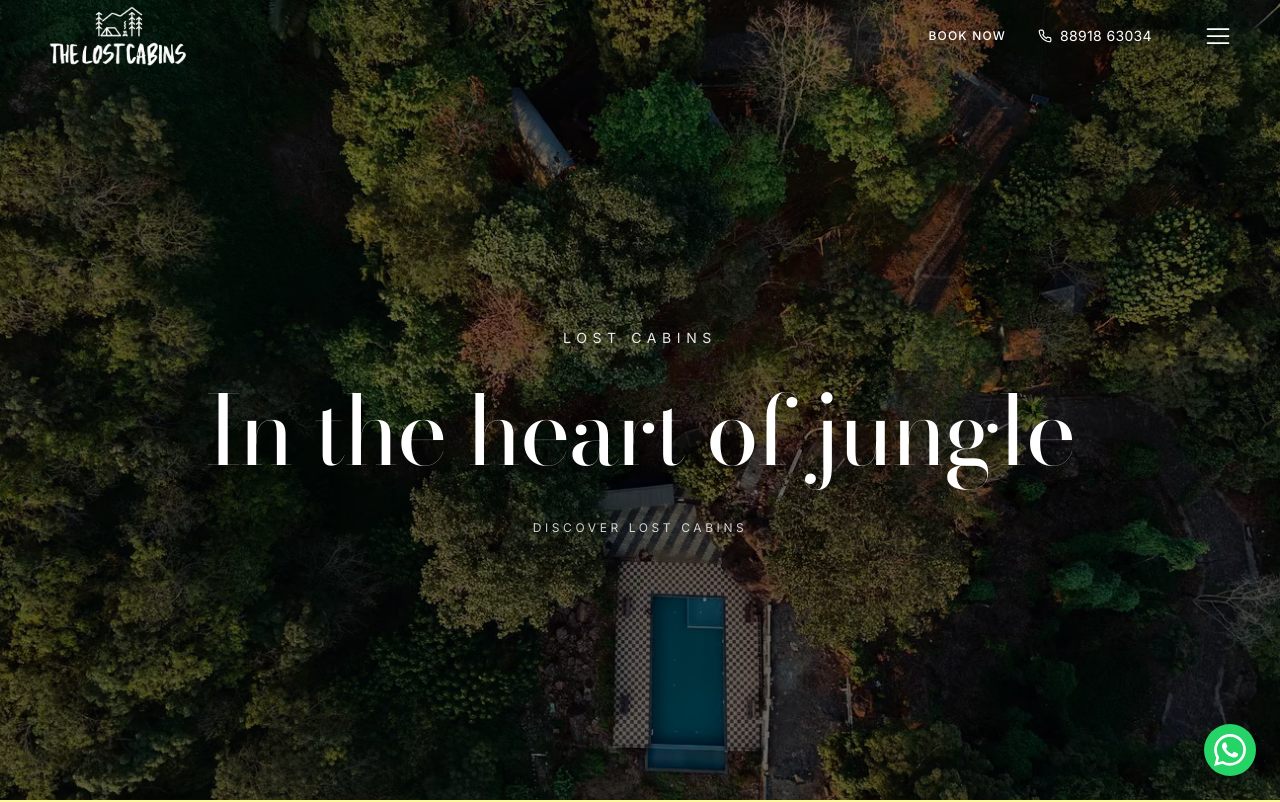
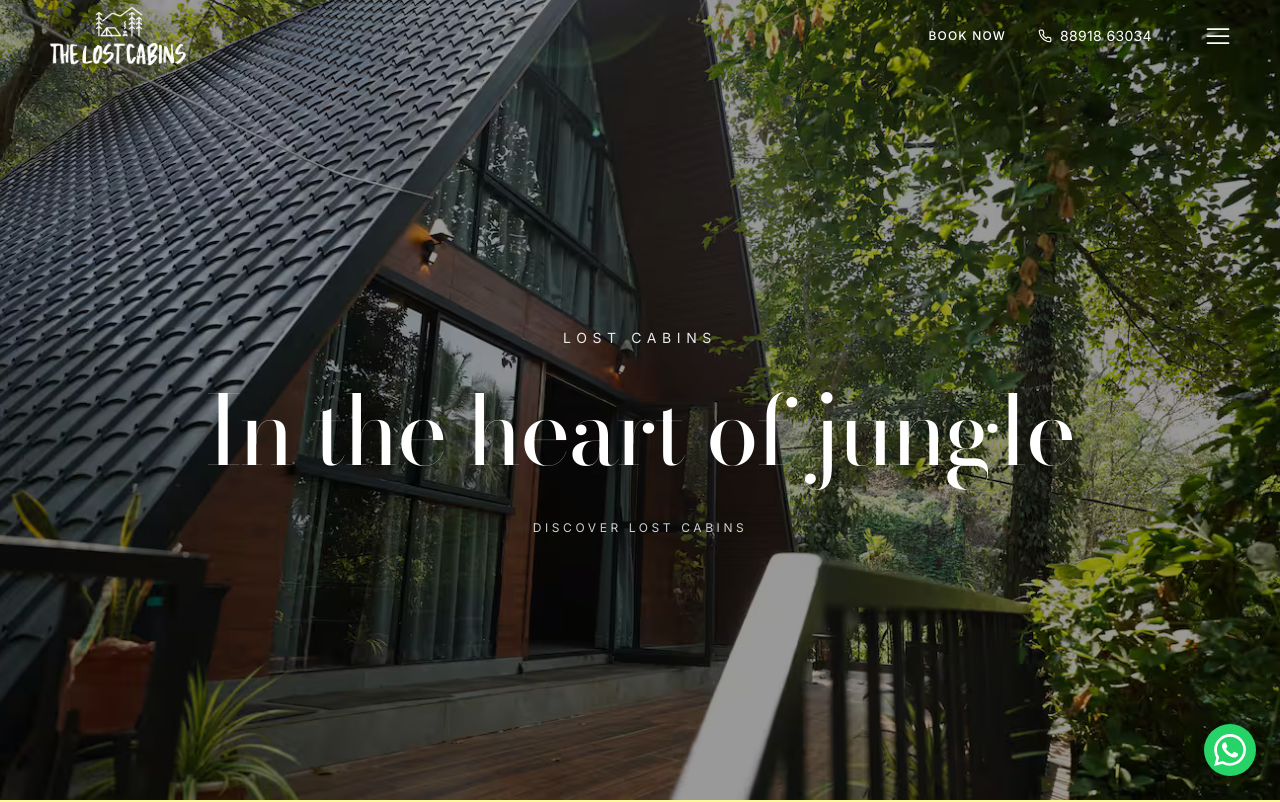
Before and after one commit to riihennn/TheLostCabins, a Next.js app in the folder frontend/: page / in a window 1280 px wide. Shown: the top 802 px of the page. Built offline with nearby package versions, Linux system fonts and the light colour scheme; no server answers.

Commit message:
change the cover image

```diff
--- a/frontend/app/about/layout.tsx
+++ b/frontend/app/about/layout.tsx
@@ -25,7 +25,7 @@ export const metadata: Metadata = {
       "Discover the story behind The Lost Cabins — a forest cabin resort near Thusharagiri Waterfalls, Kerala, crafted for those who seek nature, solitude, and unforgettable experiences.",
     images: [
       {
-        url: "/images/areal.jpg",
+        url: "/images/Aframe1.jpg",
         width: 1200,
         height: 630,
         alt: "The Lost Cabins — Forest Cabin Resort near Thusharagiri, Kerala",
@@ -38,7 +38,7 @@ export const metadata: Metadata = {
     title: "About The Lost Cabins | Thusharagiri, Kerala",
     description:
       "Learn the story of The Lost Cabins — a nature-immersed forest cabin resort near Thusharagiri Waterfalls, Kerala.",
-    images: ["/images/areal.jpg"],
+    images: ["/images/Aframe1.jpg"],
   },
 };
 
--- a/frontend/app/booking/layout.tsx
+++ b/frontend/app/booking/layout.tsx
@@ -27,7 +27,7 @@ export const metadata: Metadata = {
       "Reserve your cabin at The Lost Cabins — A-Frame, Hexa, or Twin Pines. A forest retreat near Thusharagiri Waterfalls, Kerala. Book now for the best rates.",
     images: [
       {
-        url: "/images/areal.jpg",
+        url: "/images/Aframe1.jpg",
         width: 1200,
         height: 630,
         alt: "The Lost Cabins — Book a Cabin Stay near Thusharagiri, Kerala",
@@ -40,7 +40,7 @@ export const metadata: Metadata = {
     title: "Book a Cabin | The Lost Cabins, Thusharagiri, Kerala",
     description:
       "Book your forest cabin stay at The Lost Cabins near Thusharagiri Waterfalls, Kerala. A-Frame, Hexa, and Twin Pines available.",
-    images: ["/images/areal.jpg"],
+    images: ["/images/Aframe1.jpg"],
   },
   robots: {
     index: false,
--- a/frontend/app/contact/layout.tsx
+++ b/frontend/app/contact/layout.tsx
@@ -30,7 +30,7 @@ export const metadata: Metadata = {
       "Reach out to The Lost Cabins for bookings, availability, and questions about your cabin stay near Thusharagiri Waterfalls, Kerala.",
     images: [
       {
-        url: "/images/areal.jpg",
+        url: "/images/Aframe1.jpg",
         width: 1200,
         height: 630,
         alt: "The Lost Cabins — Forest Cabin Resort near Thusharagiri, Kerala",
@@ -43,7 +43,7 @@ export const metadata: Metadata = {
     title: "Contact The Lost Cabins | Thusharagiri, Kerala",
     description:
       "Get in touch with The Lost Cabins for cabin bookings and inquiries. Forest retreat near Thusharagiri Waterfalls, Kerala.",
-    images: ["/images/areal.jpg"],
+    images: ["/images/Aframe1.jpg"],
   },
 };
 
--- a/frontend/app/experiences/layout.tsx
+++ b/frontend/app/experiences/layout.tsx
@@ -34,7 +34,7 @@ export const metadata: Metadata = {
       "Discover trekking, waterfalls, wildlife, and nature activities near The Lost Cabins, a forest cabin resort in Thusharagiri, Kerala.",
     images: [
       {
-        url: "/images/areal.jpg",
+        url: "/images/Aframe1.jpg",
         width: 1200,
         height: 630,
         alt: "The Lost Cabins — Experiences near Thusharagiri, Kerala",
@@ -47,7 +47,7 @@ export const metadata: Metadata = {
     title: "Experiences | The Lost Cabins, Thusharagiri, Kerala",
     description:
       "Trekking, waterfalls, birdwatching, and more — explore unforgettable experiences near The Lost Cabins in Thusharagiri, Kerala.",
-    images: ["/images/areal.jpg"],
+    images: ["/images/Aframe1.jpg"],
   },
 };
 
--- a/frontend/app/layout.tsx
+++ b/frontend/app/layout.tsx
@@ -96,7 +96,7 @@ export const metadata: Metadata = {
       "Premium nature resort in Thusharagiri, Kerala. Stay in A-Frame, Hexa, or Twin Pines forest cabins near Thusharagiri Waterfalls. Book your escape today.",
     images: [
       {
-        url: "/images/areal.jpg",
+        url: "/images/Aframe1.jpg",
         width: 1200,
         height: 630,
         alt: "The Lost Cabins — Aerial view of forest cabin resort near Thusharagiri, Kerala",
@@ -109,7 +109,7 @@ export const metadata: Metadata = {
     title: "The Lost Cabins | Best Resort in Thusharagiri, Kerala",
     description:
       "Premium nature resort in Thusharagiri, Kerala. Stay in A-Frame, Hexa, or Twin Pines forest cabins near Thusharagiri Waterfalls.",
-    images: ["/images/areal.jpg"],
+    images: ["/images/Aframe1.jpg"],
   },
   robots: {
     index: true,
@@ -148,7 +148,7 @@ export default function RootLayout({
               "name": "The Lost Cabins",
               "alternateName": "Lost Cabins Thusharagiri",
               "image": [
-                "https://www.thelostcabins.in/images/areal.jpg",
+                "https://www.thelostcabins.in/images/Aframe1.jpg",
                 "https://www.thelostcabins.in/images/Aframe1.jpg",
                 "https://www.thelostcabins.in/images/Hexa_image/IMG_7816.jpg"
               ],
--- a/frontend/app/rooms/[slug]/layout.tsx
+++ b/frontend/app/rooms/[slug]/layout.tsx
@@ -95,7 +95,7 @@ export async function generateMetadata({ params }: { params: Promise<{ slug: str
       description: meta.description,
       images: [
         {
-          url: "/images/areal.jpg",
+          url: "/images/Aframe1.jpg",
           width: 1200,
           height: 630,
           alt: `${meta.title} — The Lost Cabins, Thusharagiri, Kerala`,
@@ -107,7 +107,7 @@ export async function generateMetadata({ params }: { params: Promise<{ slug: str
       card: "summary_large_image",
       title: meta.title,
       description: meta.description,
-      images: ["/images/areal.jpg"],
+      images: ["/images/Aframe1.jpg"],
     },
   };
 }
--- a/frontend/app/rooms/[slug]/page.tsx
+++ b/frontend/app/rooms/[slug]/page.tsx
@@ -24,7 +24,7 @@ const roomsData = {
       { src: "/images/A-Frame_image/IMG_7835.jpg", section: "2 Bedroom" },
       { src: "/images/A-Frame_image/IMG_7844.jpg", section: "Pool" },
       { src: "/images/A-Frame_image/IMG_7843.jpg", section: "Pool" },
-      { src: "/images/areal.jpg", section: "Pool" }
+      { src: "/images/Aframe1.jpg", section: "Pool" }
     ]
   },
   "hexa-cabin": {
--- a/frontend/app/rooms/layout.tsx
+++ b/frontend/app/rooms/layout.tsx
@@ -37,7 +37,7 @@ export const metadata: Metadata = {
       "Choose from A-Frame, Hexa, and Twin Pines cabin rooms at The Lost Cabins near Thusharagiri Waterfalls, Kerala. Book your nature-immersive stay today.",
     images: [
       {
-        url: "/images/areal.jpg",
+        url: "/images/Aframe1.jpg",
         width: 1200,
         height: 630,
         alt: "The Lost Cabins — Forest Cabin Rooms near Thusharagiri, Kerala",
@@ -50,7 +50,7 @@ export const metadata: Metadata = {
     title: "Cabins & Rooms in Thusharagiri | The Lost Cabins, Kerala",
     description:
       "A-Frame, Hexa, and Twin Pines cabin rooms at The Lost Cabins near Thusharagiri Waterfalls, Kerala.",
-    images: ["/images/areal.jpg"],
+    images: ["/images/Aframe1.jpg"],
   },
 };
 
--- a/frontend/app/sitemap.ts
+++ b/frontend/app/sitemap.ts
@@ -8,7 +8,7 @@ export default function sitemap(): MetadataRoute.Sitemap {
       changeFrequency: 'weekly',
       priority: 1,
       images: [
-        'https://www.thelostcabins.in/images/areal.jpg',
+        'https://www.thelostcabins.in/images/Aframe1.jpg',
         'https://www.thelostcabins.in/images/Aframe1.jpg',
         'https://www.thelostcabins.in/images/Hexa_image/IMG_7816.jpg',
         'https://www.thelostcabins.in/images/IMG_7825.jpg',
@@ -74,7 +74,7 @@ export default function sitemap(): MetadataRoute.Sitemap {
       changeFrequency: 'monthly',
       priority: 0.9,
       images: [
-        'https://www.thelostcabins.in/images/areal.jpg',
+        'https://www.thelostcabins.in/images/Aframe1.jpg',
       ],
     },
     {
@@ -83,7 +83,7 @@ export default function sitemap(): MetadataRoute.Sitemap {
       changeFrequency: 'monthly',
       priority: 0.6,
       images: [
-        'https://www.thelostcabins.in/images/areal.jpg',
+        'https://www.thelostcabins.in/images/Aframe1.jpg',
       ],
     },
     {
--- a/frontend/components/HeroCarousel.tsx
+++ b/frontend/components/HeroCarousel.tsx
@@ -10,7 +10,7 @@ interface Slide {
 
 const slides: Slide[] = [
   { src: "/images/IMG_7812.jpg", text: "Escape to Nature's embrace in Thusharagiri" },
-  { src: "/images/areal.jpg", text: "In the heart of jungle" },
+  { src: "/images/Aframe1.jpg", text: "In the heart of jungle" },
   { src: "/images/RawNature.jpg", text: "Experience raw nature" },
   { src: "/images/Twinpines_image/IMG_7813.jpg", text: "Discover tranquility" },
   { src: "/images/Aframe1.jpg", text: "The unforgettable place" }
```
